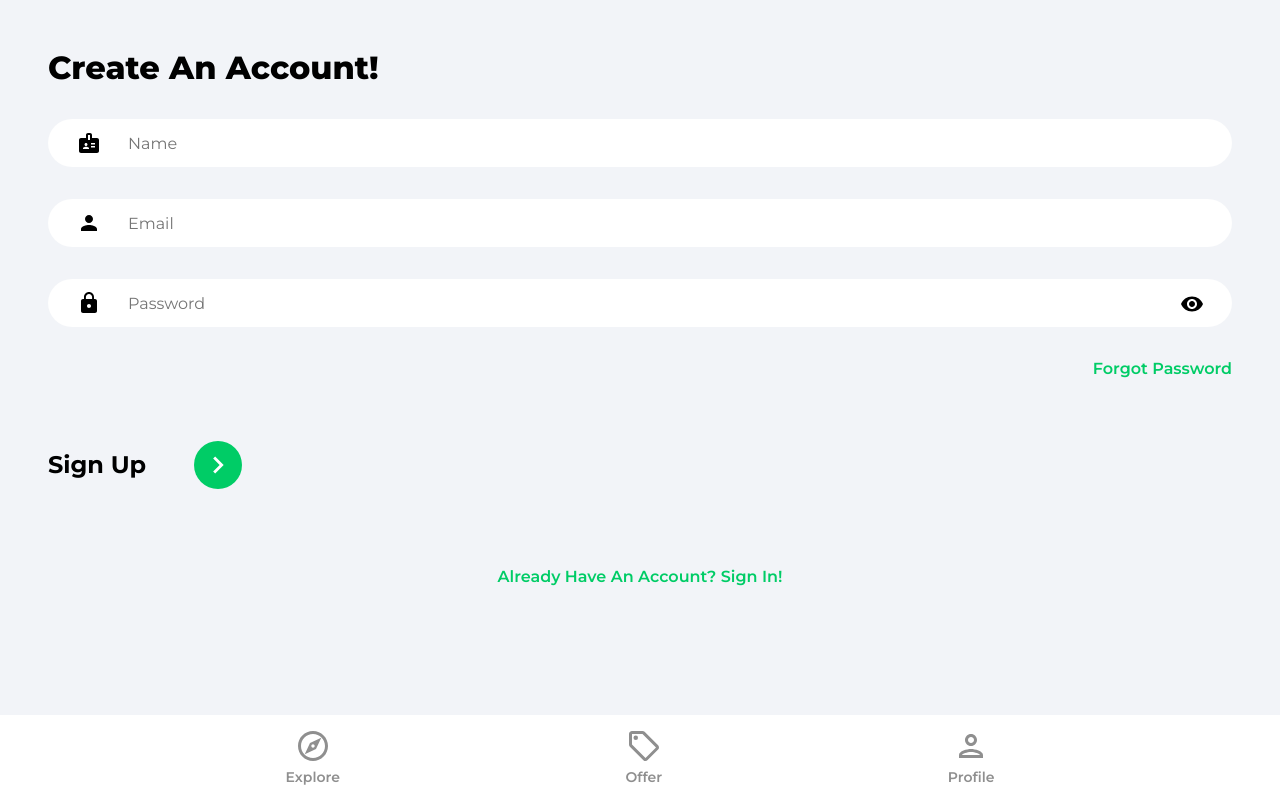
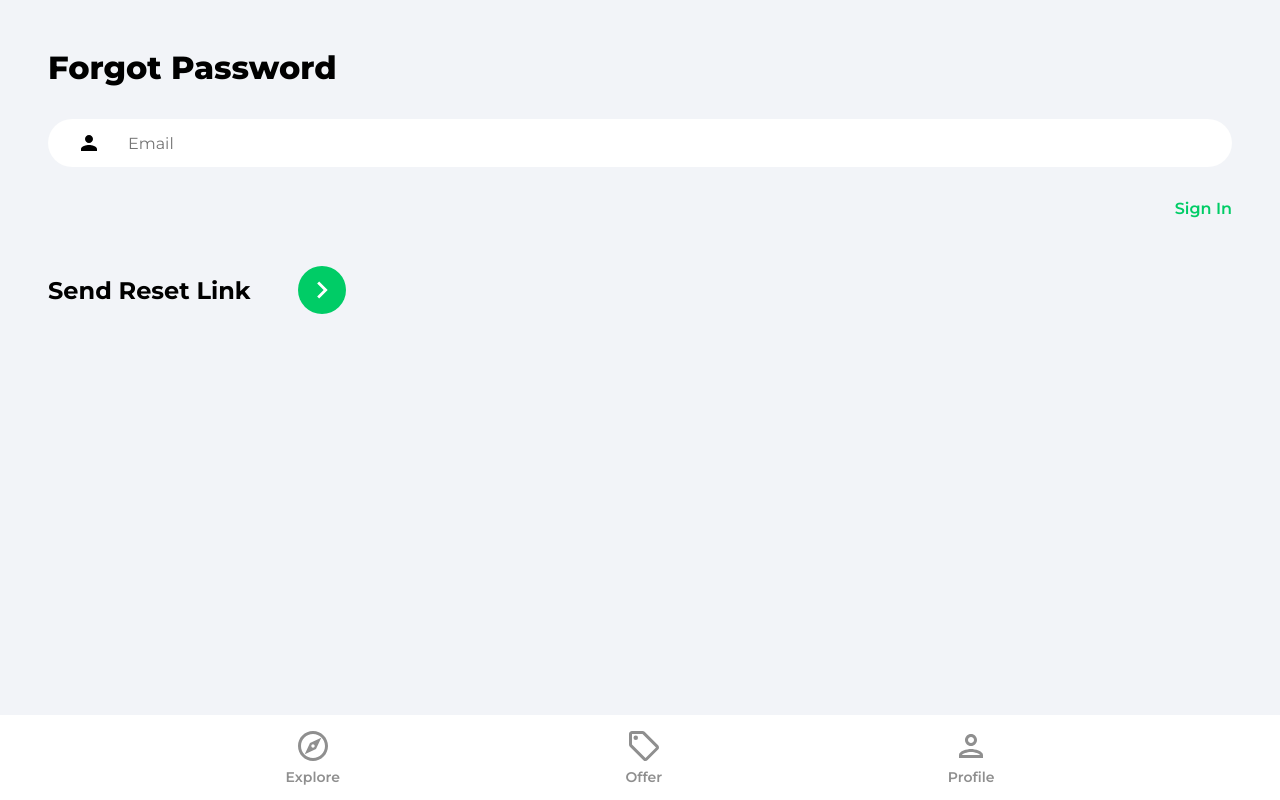
Before and after one commit to joselara22/house-marketplace, a React (Create React App) app: page /forgot-password in a window 1280 px wide. Built offline with nearby package versions, Linux system fonts and the light colour scheme.

Commit message:
Implementing forgot password

```diff
--- a/src/App.js
+++ b/src/App.js
@@ -8,7 +8,7 @@
 import Profile from './pages/Profile';
 import SignIn from './pages/SignIn';
 import SignUp from './pages/SignUp';
-import ForgotPassword from './pages/SignUp';
+import ForgotPassword from './pages/ForgotPassword';
 
 function App() {
   return (
--- a/src/pages/ForgotPassword.jsx
+++ b/src/pages/ForgotPassword.jsx
@@ -1,7 +1,55 @@
+import { useState } from 'react';
+import { Link } from 'react-router-dom';
+import { getAuth, sendPasswordResetEmail } from 'firebase/auth';
+import { toast } from 'react-toastify';
+import { ReactComponent as ArrowRightIcon } from '../assets/svg/keyboardArrowRightIcon.svg';
+
 function ForgotPassword() {
+  const [email, setEmail] = useState('');
+
+  const onChange = (e) => {
+    setEmail(e.target.value);
+  };
+
+  const onSubmit = async (e) => {
+    e.preventDefault();
+    try {
+      const auth = getAuth();
+      await sendPasswordResetEmail(auth, email);
+      toast.success('Reset email has been sent');
+    } catch (error) {
+      toast.error('Error sending reset email');
+    }
+  };
+
   return (
-    <div>
-      <h1>Forgot Password</h1>
+    <div className="pageContainer">
+      <header>
+        <p className="pageHeader">Forgot Password</p>
+      </header>
+
+      <main>
+        <form onSubmit={onSubmit}>
+          <input
+            type="email"
+            className="emailInput"
+            placeholder="Email"
+            id="email"
+            value={email}
+            onChange={onChange}
+          />
+          <Link className="forgotPasswordLink" to="/sign-in">
+            Sign In
+          </Link>
+
+          <div className="signInBar">
+            <div className="signInText">Send Reset Link</div>
+            <button className="signInButton">
+              <ArrowRightIcon fill="#ffffff" width="34px" height="34px" />
+            </button>
+          </div>
+        </form>
+      </main>
     </div>
   );
 }
```
